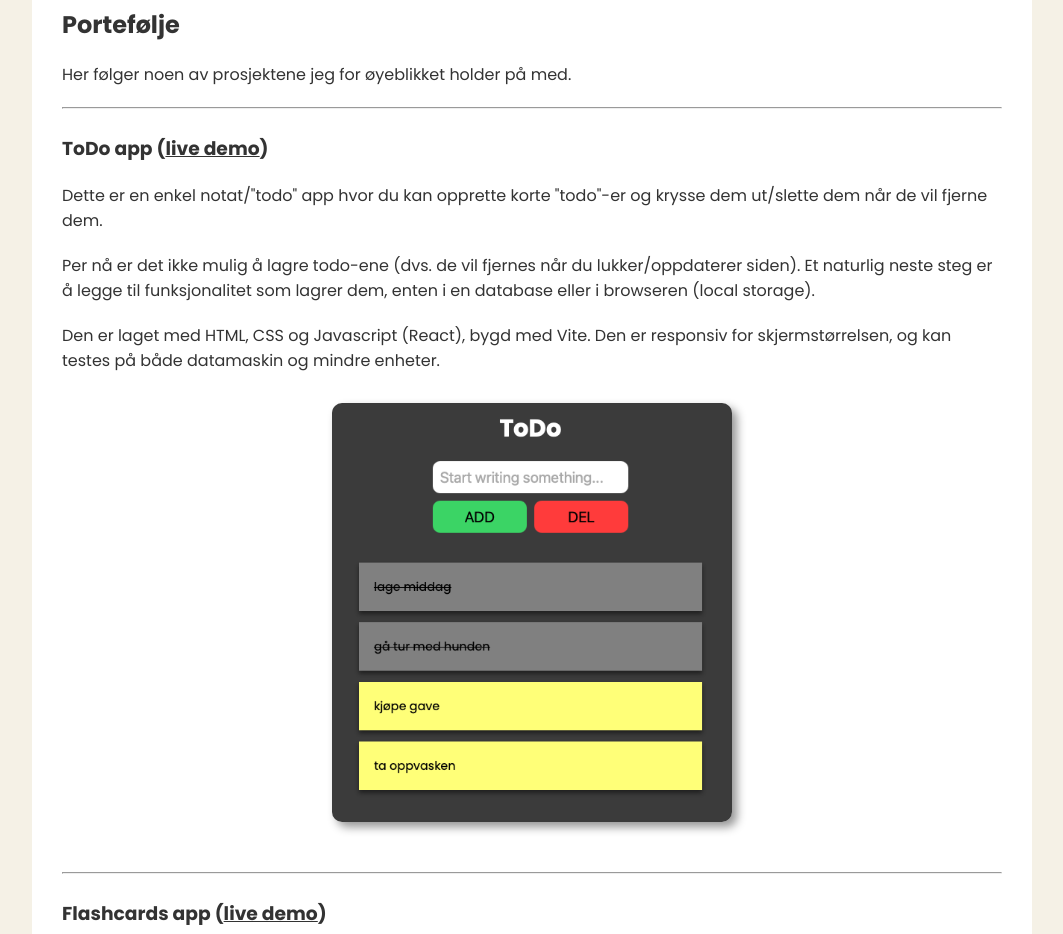
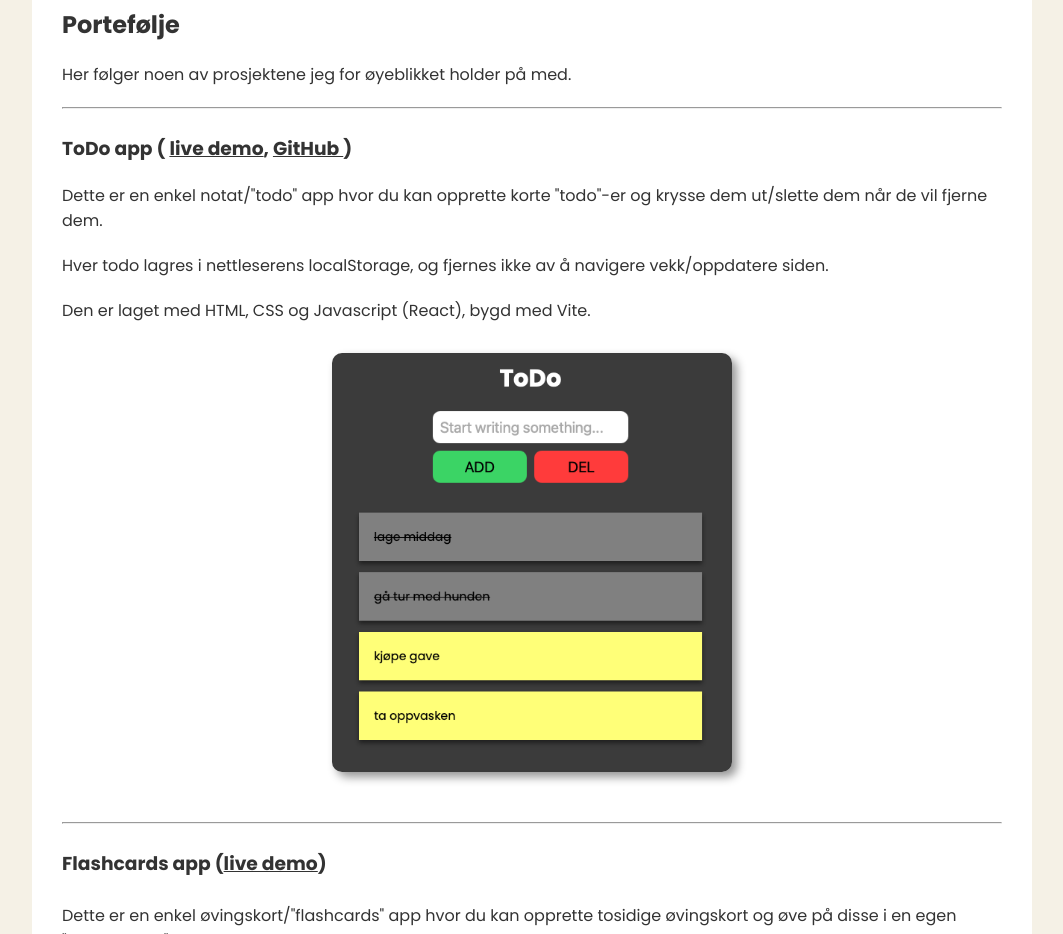
Before and after one commit to jens-vadim-heim/personal-website, a plain HTML site: page index.html in a window 1280 px wide. Shown: the part 2640-3574 px from the top of the page, without its empty margins (108-1171 px from the left). Drawn offline with Linux system fonts and the light colour scheme.

Commit message:
update todo project text info

```diff
--- a/index.html
+++ b/index.html
@@ -179,10 +179,17 @@
           <div class="portfolio-item">
             <br />
             <h3>
-              ToDo app (<a
+              ToDo app (
+              <a
                 href="https://todo-app-three-tau-90.vercel.app/"
                 target="_blank"
                 >live demo</a
+              >,
+              <a
+                href="https://github.com/jens-vadim-heim/todo-app"
+                target="_blank"
+              >
+                GitHub </a
               >)
             </h3>
 
@@ -194,15 +201,12 @@
                   "todo"-er og krysse dem ut/slette dem når de vil fjerne dem.
                 </p>
                 <p>
-                  Per nå er det ikke mulig å lagre todo-ene (dvs. de vil fjernes
-                  når du lukker/oppdaterer siden). Et naturlig neste steg er å
-                  legge til funksjonalitet som lagrer dem, enten i en database
-                  eller i browseren (local storage).
+                  Hver todo lagres i nettleserens localStorage, og fjernes ikke
+                  av å navigere vekk/oppdatere siden.
                 </p>
                 <p>
                   Den er laget med HTML, CSS og Javascript (React), bygd med
-                  Vite. Den er responsiv for skjermstørrelsen, og kan testes på
-                  både datamaskin og mindre enheter.
+                  Vite.
                 </p>
               </div>
 
```
